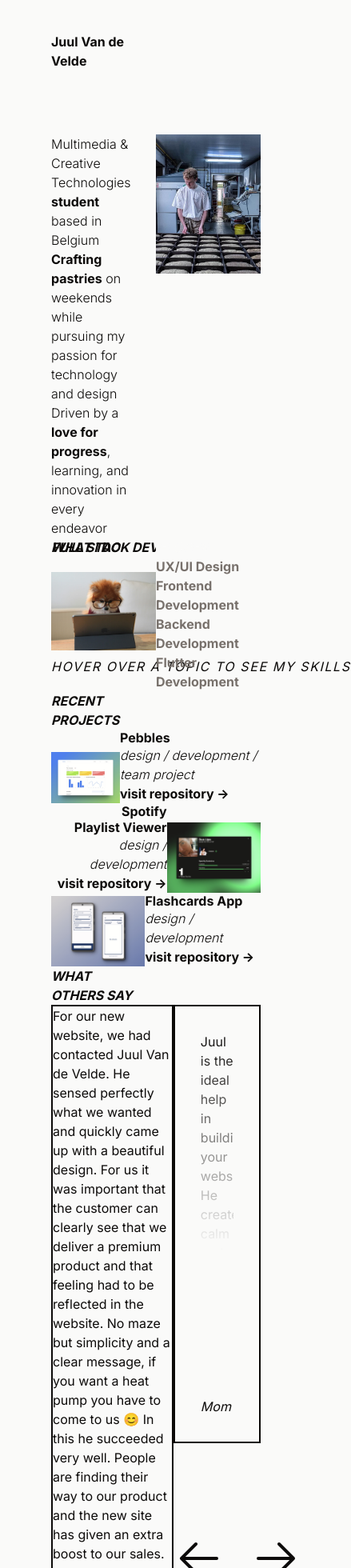
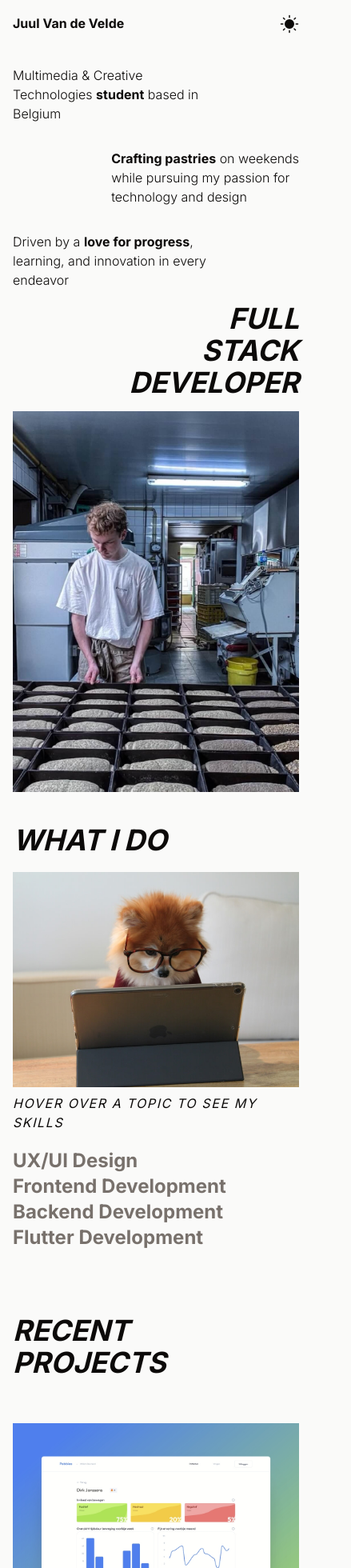
Before and after one commit to juul-vandevelde-howest/portfolio, a Next.js app: page / in a window 390 px wide. Shown: the top 1960 px of the page at 80% size, 439 px wide, since content can reach past the window. Built offline with nearby package versions, Linux system fonts and the light colour scheme.

Commit message:
feat: made site responsive for mobile

```diff
--- a/src/app/globals.css
+++ b/src/app/globals.css
@@ -12,19 +12,6 @@
   --background: #1c1917; /* tailwind stone 950 */
 }
 
-.text-gradient {
-  background: -webkit-linear-gradient(
-    left,
-    var(--foreground) 0%,
-    var(--foreground) 50%,
-    var(--background) 50%,
-    var(--background) 100%
-  );
-  background-clip: text;
-  -webkit-background-clip: text;
-  -webkit-text-fill-color: transparent;
-}
-
 * {
   scroll-behavior: smooth;
 }
--- a/src/app/page.tsx
+++ b/src/app/page.tsx
@@ -9,7 +9,7 @@ import Works from '@/components/Works'
 export default function Home() {
   return (
     <main className="bg-background text-foreground">
-      <div className="mx-auto max-w-screen-2xl px-16  transition-all duration-300">
+      <div className="px-4 transition-all duration-300 sm:mx-auto sm:max-w-screen-2xl md:px-16">
         <Header />
         <About />
         <Skills />
--- a/src/components/About.tsx
+++ b/src/components/About.tsx
@@ -5,10 +5,10 @@ function About() {
   return (
     <section
       id="about"
-      className="relative grid grid-cols-2 pt-20 md:mb-14 lg:mb-16 xl:mb-20"
+      className="pt-10 sm:relative sm:grid sm:grid-cols-2 md:mb-14 md:pt-20 lg:mb-16 xl:mb-20"
     >
-      <div className="mr-8">
-        <article className="flex flex-col font-light sm:gap-10 md:gap-14 md:text-lg lg:gap-16 lg:text-xl xl:gap-20 xl:text-2xl">
+      <div className="flex flex-col justify-between sm:mr-8">
+        <article className="flex flex-col gap-8 font-light sm:gap-10 md:gap-14 md:text-lg lg:gap-16 lg:text-xl xl:gap-20 xl:text-2xl">
           <p>
             Multimedia & Creative
             <br />
@@ -16,7 +16,7 @@ function About() {
             <br />
             Belgium
           </p>
-          <p className="ml-auto inline">
+          <p className="fold:ml-auto fold:inline">
             <strong>Crafting pastries</strong> on weekends
             <br />
             while pursuing my passion for
@@ -30,8 +30,12 @@ function About() {
             endeavor
           </p>
         </article>
-        <div className="text-gradient absolute z-50 w-full whitespace-nowrap font-bold uppercase italic sm:pt-10 sm:text-5xl md:pt-14 md:text-6xl lg:pt-16 lg:text-7xl xl:pt-20 xl:text-8xl">
-          full stack developer
+        <div className="sticky bottom-0 py-4 text-right text-4xl font-bold uppercase italic sm:py-0 sm:text-5xl md:text-6xl lg:text-7xl xl:text-8xl">
+          full
+          <br />
+          stack
+          <br />
+          developer
         </div>
       </div>
       <Image
--- a/src/components/Contact.tsx
+++ b/src/components/Contact.tsx
@@ -66,7 +66,7 @@ function Contact() {
     <div
       id="contact"
       ref={slider}
-      className={`flex cursor-pointer overflow-hidden whitespace-nowrap font-bold italic sm:mb-24 sm:text-5xl md:mb-28 md:text-6xl lg:mb-32 lg:text-7xl xl:mb-40 xl:text-8xl ${isHovered && 'justify-center'}`}
+      className={`flex cursor-pointer overflow-hidden whitespace-nowrap font-bold italic text-4xl mb-14 sm:mb-24 sm:text-5xl md:mb-28 md:text-6xl lg:mb-32 lg:text-7xl xl:mb-40 xl:text-8xl ${isHovered && 'justify-center'}`}
       onMouseEnter={() => {
         handleMouseEnter()
       }}
--- a/src/components/Footer.tsx
+++ b/src/components/Footer.tsx
@@ -4,14 +4,14 @@ function Footer() {
   const currentYear = new Date().getFullYear()
 
   return (
-    <footer className="flex flex-row justify-between pb-10">
-      <p className="text-xl">© {currentYear} - Juul Van de Velde</p>
+    <footer className="flex flex-col-reverse sm:flex-row items-center gap-2 sm:justify-between pb-5 sm:pb-10">
+      <p className="sm:text-xl">© {currentYear} - Juul Van de Velde</p>
       <div className="flex flex-row gap-14">
         <Link
           href="https://www.linkedin.com/in/juul-vandevelde/"
           rel="noopener noreferrer"
           target="_blank"
-          className="text-xl hover:underline"
+          className="sm:text-xl hover:underline"
         >
           LinkedIn
         </Link>
@@ -19,7 +19,7 @@ function Footer() {
           href="https://github.com/juul-vandevelde-howest"
           rel="noopener noreferrer"
           target="_blank"
-          className="text-xl hover:underline"
+          className="sm:text-xl hover:underline"
         >
           Github
         </Link>
--- a/src/components/Header.tsx
+++ b/src/components/Header.tsx
@@ -14,15 +14,15 @@ function Header() {
   }
 
   return (
-    <header className="flex flex-row items-center pt-10">
+    <header className="flex flex-row items-center pt-4 sm:pt-10">
       <Link
         href={'/'}
-        className="w-1/2 font-bold md:text-2xl lg:text-3xl xl:text-4xl"
+        className="w-3/4 font-bold sm:w-1/2 md:text-2xl lg:text-3xl xl:text-4xl"
       >
         Juul Van de Velde
       </Link>
-      <nav className="hidden w-1/2 flex-row justify-between sm:flex">
-        <ul className="md:text-md flex flex-row font-medium sm:gap-5 md:gap-8 lg:text-lg xl:text-xl">
+      <nav className="flex w-1/4 flex-row justify-end sm:w-1/2 sm:justify-between">
+        <ul className="md:text-md hidden flex-row font-medium sm:flex sm:gap-5 md:gap-8 lg:text-lg xl:text-xl">
           <li className="hover:underline">
             <a href="#skills">Skills</a>
           </li>
--- a/src/components/Reviews.tsx
+++ b/src/components/Reviews.tsx
@@ -39,17 +39,17 @@ function Reviews() {
 
   return (
     <Section title="what<br />others say" id="reviews">
-      <div className="flex flex-row sm:mb-24 sm:mt-12 sm:gap-6 md:mb-28 md:mt-14 md:gap-8 lg:mb-32 lg:mt-16 lg:gap-10 xl:mb-40 xl:mt-20 xl:gap-12">
-        <div className="w-7/12 border-2 border-foreground sm:p-10 md:p-11 lg:p-12 xl:p-16">
-          <div className="sm:pb-8 md:pb-9 md:text-base lg:pb-10 lg:text-lg xl:pb-12 xl:text-xl">
+      <div className="mb-10 mt-5 flex flex-col sm:mb-24 sm:mt-12 sm:flex-row sm:gap-6 md:mb-28 md:mt-14 md:gap-8 lg:mb-32 lg:mt-16 lg:gap-10 xl:mb-40 xl:mt-20 xl:gap-12">
+        <div className="border-2 border-foreground p-5 sm:w-7/12 sm:p-10 md:p-11 lg:p-12 xl:p-16">
+          <div className="pb-5 sm:pb-8 md:pb-9 md:text-base lg:pb-10 lg:text-lg xl:pb-12 xl:text-xl">
             {reviews[currentIndex].text}
           </div>
-          <div className="italic sm:text-lg md:text-xl lg:text-2xl xl:text-3xl">
+          <div className="text-lg italic md:text-xl lg:text-2xl xl:text-3xl">
             {reviews[currentIndex].author}
           </div>
         </div>
         <div className="flex w-5/12 flex-col justify-between">
-          <div className="border-2 border-foreground p-8">
+          <div className="hidden border-2 border-foreground p-8 sm:block">
             <div className="bg-gradient-to-b from-foreground to-60% bg-clip-text pb-12 text-transparent">
               {reviews[(currentIndex + 1) % reviews.length].text
                 .slice(0, 100)
--- a/src/components/Section.tsx
+++ b/src/components/Section.tsx
@@ -10,10 +10,10 @@ function Section({
   return (
     <section
       id={id}
-      className="sm:mb-12 sm:pt-12 md:mb-14 md:pt-14 lg:mb-16 lg:pt-16 xl:mb-20 xl:pt-20"
+      className="mb-10 pt-10 sm:mb-12 sm:pt-12 md:mb-14 md:pt-14 lg:mb-16 lg:pt-16 xl:mb-20 xl:pt-20"
     >
       <h1
-        className="font-bold uppercase italic sm:text-5xl md:text-6xl lg:text-7xl xl:text-8xl"
+        className="text-4xl font-bold uppercase italic sm:text-5xl md:text-6xl lg:text-7xl xl:text-8xl"
         dangerouslySetInnerHTML={{
           __html: title.replace(/<br\s*\/?>/gi, '<br />'),
         }}
--- a/src/components/Skills.tsx
+++ b/src/components/Skills.tsx
@@ -41,8 +41,8 @@ function Skills() {
 
   return (
     <Section title="what i do" id="skills">
-      <div className="flex flex-row items-center sm:my-12 sm:gap-9 md:my-14 md:gap-14 lg:my-16 lg:gap-16 xl:my-20 xl:gap-20">
-        <div className="w-1/2">
+      <div className="flex flex-col my-5 gap-5 sm:my-12 sm:flex-row sm:items-center sm:gap-9 md:my-14 md:gap-14 lg:my-16 lg:gap-16 xl:my-20 xl:gap-20">
+        <div className="sm:w-1/2">
           {skills.map(skill => (
             <Image
               key={skill.name}
@@ -50,6 +50,8 @@ function Skills() {
               alt={skill.alt}
               className={`mb-2 ${currentHover === skill.name ? 'block' : 'hidden'}`}
               placeholder="blur"
+              priority={true}
+              // TODO: replace priority with a function that checks if the image is in the viewport to improve performance
             />
           ))}
           <Image
@@ -58,13 +60,13 @@ function Skills() {
             className={`mb-2 ${currentHover ? 'hidden' : 'block'}`}
             placeholder="blur"
           />
-          <span className="text-nowrap uppercase italic tracking-widest lg:text-lg xl:text-2xl">
+          <span className="uppercase italic tracking-widest sm:text-nowrap lg:text-lg xl:text-2xl">
             {currentHover
               ? skills.find(skill => skill.name === currentHover)?.span
               : 'hover over a topic to see my skills'}
           </span>
         </div>
-        <ul className="cursor-default font-bold sm:text-2xl md:text-3xl lg:text-4xl xl:text-5xl">
+        <ul className="cursor-default font-bold text-2xl md:text-3xl lg:text-4xl xl:text-5xl">
           {skills.map(skill => (
             <li
               key={skill.name}
--- a/src/components/Work.tsx
+++ b/src/components/Work.tsx
@@ -18,24 +18,24 @@ function Work({
 }) {
   return (
     <div
-      className={`flex sm:my-12 md:my-14 lg:my-16 xl:my-20 ${mirror ? 'flex-row-reverse' : 'flex-row'} items-end sm:gap-5 md:gap-6 lg:gap-7 xl:gap-8`}
+      className={`my-14 flex flex-col sm:my-12 sm:flex-row md:my-14 lg:my-16 xl:my-20 ${mirror ? 'sm:flex-row-reverse' : 'flex-row'} sm:items-end gap-5 md:gap-6 lg:gap-7 xl:gap-8`}
     >
-      <div className="w-1/2 overflow-hidden">
+      <div className="sm:w-1/2 overflow-hidden">
         <Image
           src={src}
           alt={alt}
           className="w-full transition duration-500 hover:scale-110"
-          placeholder='blur'
+          placeholder="blur"
         />
       </div>
-      <div className={`${mirror ? 'text-right' : ''}`}>
+      <div className={`${mirror ? 'sm:text-right' : ''}`}>
         <div
-          className="font-bold leading-tight sm:pb-1 sm:text-3xl md:text-4xl lg:text-5xl xl:pb-2 xl:text-6xl"
+          className="font-bold leading-tight pb-1 text-2xl sm:text-3xl md:text-4xl lg:text-5xl xl:pb-2 xl:text-6xl"
           dangerouslySetInnerHTML={{
             __html: title.replace(/<br\s*\/?>/gi, '<br />'),
           }}
         ></div>
-        <div className="font-light italic sm:pb-1 md:pb-2 md:text-lg lg:pb-3 lg:text-xl xl:pb-4 xl:text-2xl">
+        <div className="font-light italic pb-1 md:pb-2 md:text-lg lg:pb-3 lg:text-xl xl:pb-4 xl:text-2xl">
           {description}
         </div>
         <Link
--- a/tailwind.config.ts
+++ b/tailwind.config.ts
@@ -9,7 +9,9 @@ const config: Config = {
   theme: {
     extend: {
       screens: {
-        sm: '740px',
+        fold: '290px',
+        xxs: '326px',
+        sm: '750px',
         md: '910px',
         lg: '1075px',
         xl: '1320px',
```
